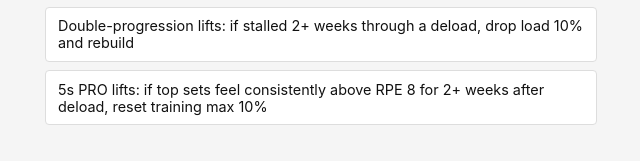
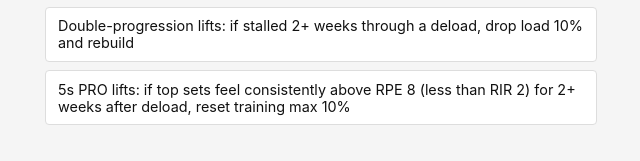
Before and after one commit to dairylarry/workout-tracker, a React (Vite) app in the folder frontend/: page /workout-tracker/plan in a window 1280 px wide. Shown: the part 3160-3321 px from the top of the page, without its empty margins (319-959 px from the left). Built offline with nearby package versions, Linux system fonts and the light colour scheme; no server answers.

Commit message:
Add plateau management guidance

```diff
--- a/frontend/src/pages/Plan.jsx
+++ b/frontend/src/pages/Plan.jsx
@@ -162,7 +162,7 @@ export default function Plan() {
         <h3>Plateau Management</h3>
         <ul>
           <li>Double-progression lifts: if stalled 2+ weeks through a deload, drop load 10% and rebuild</li>
-          <li>5s PRO lifts: if top sets feel consistently above RPE 8 for 2+ weeks after deload, reset training max 10%</li>
+          <li>5s PRO lifts: if top sets feel consistently above RPE 8 (less than RIR 2) for 2+ weeks after deload, reset training max 10%</li>
         </ul>
       </div>
     </div>
```
